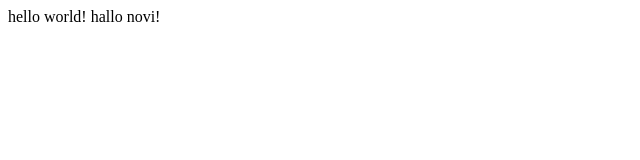
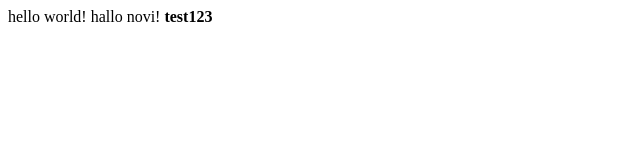
Before and after one commit to bfausten/bfausten.github.io, a plain HTML site: page index.html in a window 1280 px wide. Shown: the full height of the page, 0-640 px from the left. Drawn offline with Linux system fonts and the light colour scheme.

Commit message:
bold test

```diff
--- a/index.html
+++ b/index.html
@@ -1,2 +1,3 @@
 hello world!
 hallo novi!
+<b> test123</b>
```
